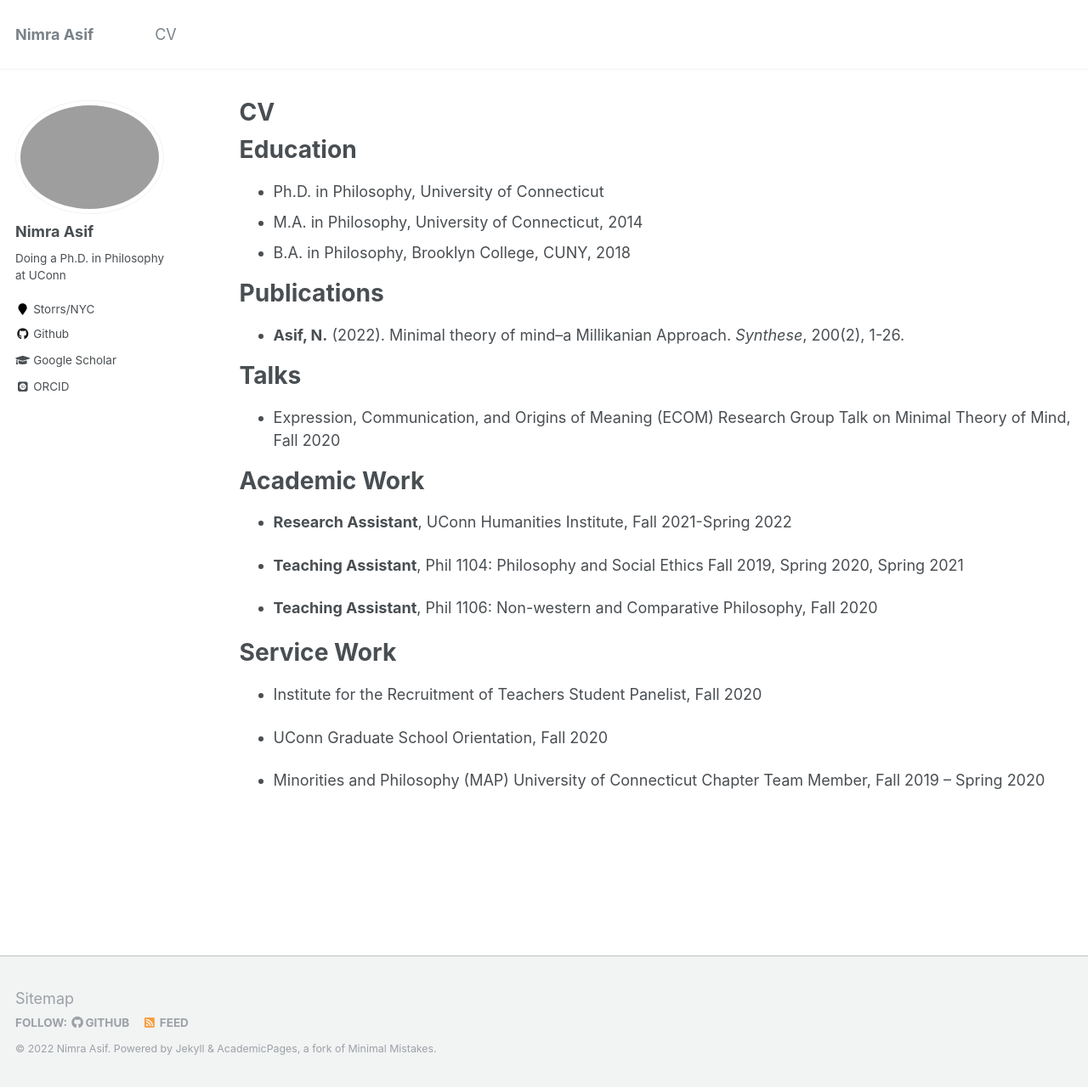
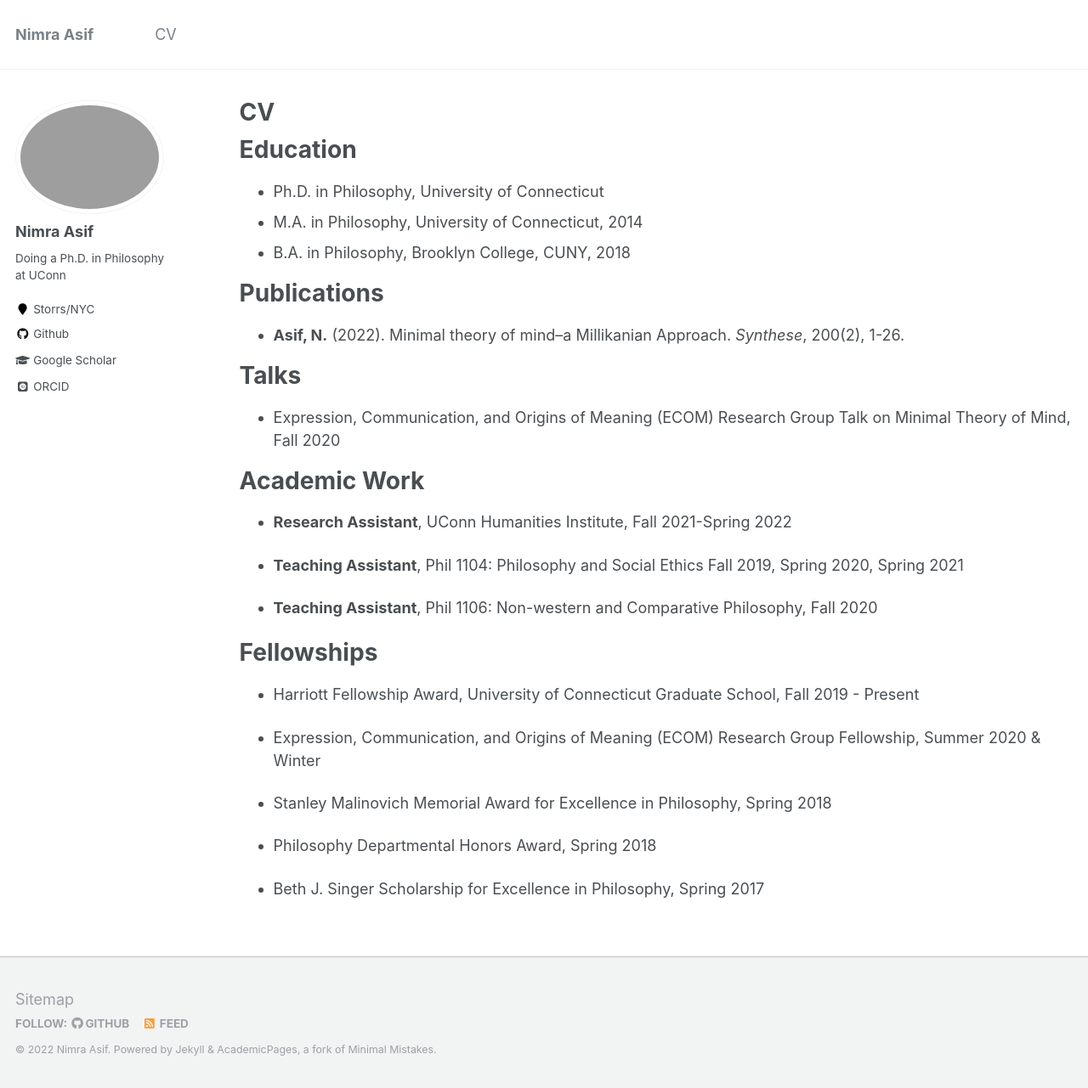
Before and after one commit to nimraaasif/nimraaasif.github.io, a Jekyll site: the page built from _pages/cv.md, in a window 1280 px wide and 1281 px high. Shown: the whole window at 85% size. Built offline with Jekyll 4.4.1, drawn with Linux system fonts in a browser that asks for light colours; some web fonts are replaced.

Commit message:
Content Update

```diff
--- a/_pages/cv.md
+++ b/_pages/cv.md
@@ -37,13 +37,16 @@ Fall 2019, Spring 2020, Spring 2021
 * **Teaching Assistant**, Phil 1106: Non-western and Comparative Philosophy, Fall 2020
 
 
+Fellowships
+======
+* Harriott Fellowship Award, University of Connecticut Graduate School,
+Fall 2019 - Present
 
+* Expression, Communication, and Origins of Meaning (ECOM) Research Group
+Fellowship, Summer 2020 & Winter
 
-Service Work
-======
-* Institute for the Recruitment of Teachers Student Panelist, Fall 2020
+* Stanley Malinovich Memorial Award for Excellence in Philosophy, Spring 2018
 
-* UConn Graduate School Orientation, Fall 2020
+* Philosophy Departmental Honors Award, Spring 2018
 
-* Minorities and Philosophy (MAP) University of Connecticut Chapter Team Member, Fall
-2019 – Spring 2020
+* Beth J. Singer Scholarship for Excellence in Philosophy, Spring 2017
```
Also changed, not shown: 2 other files.
